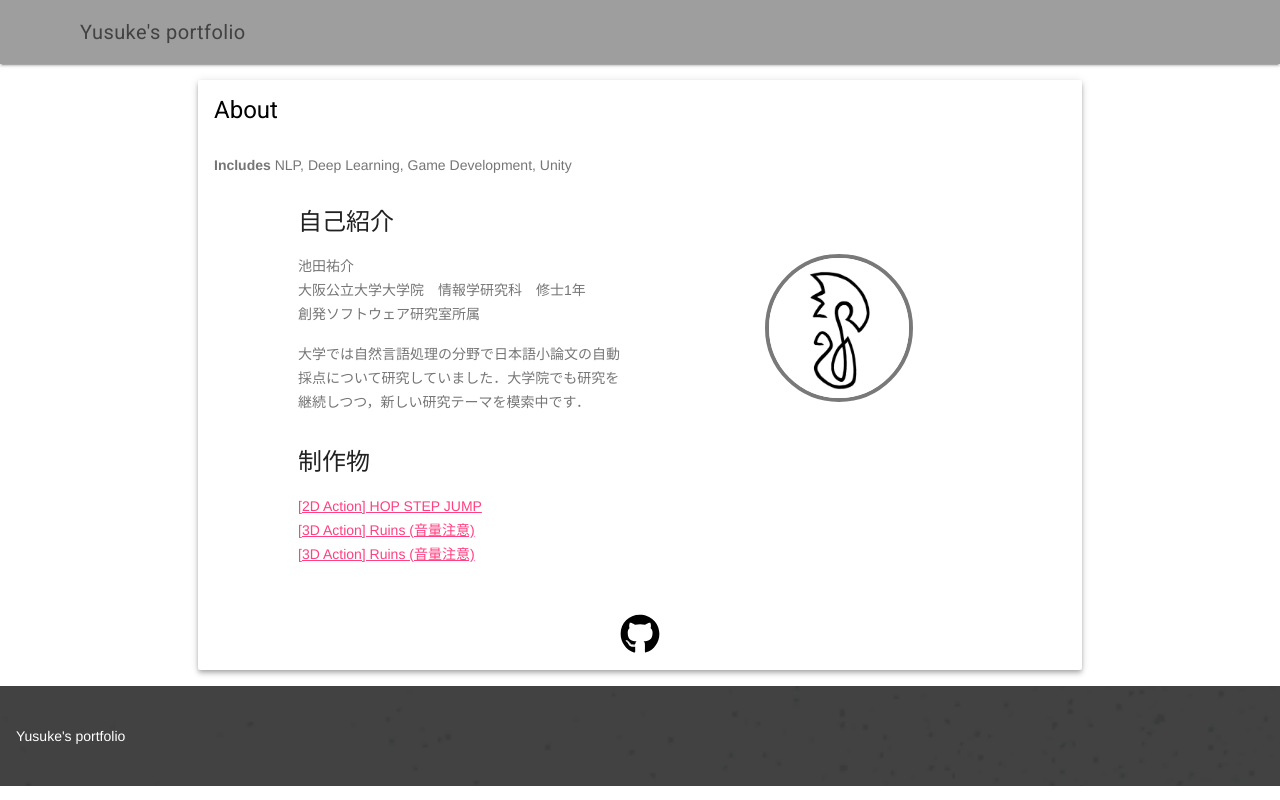
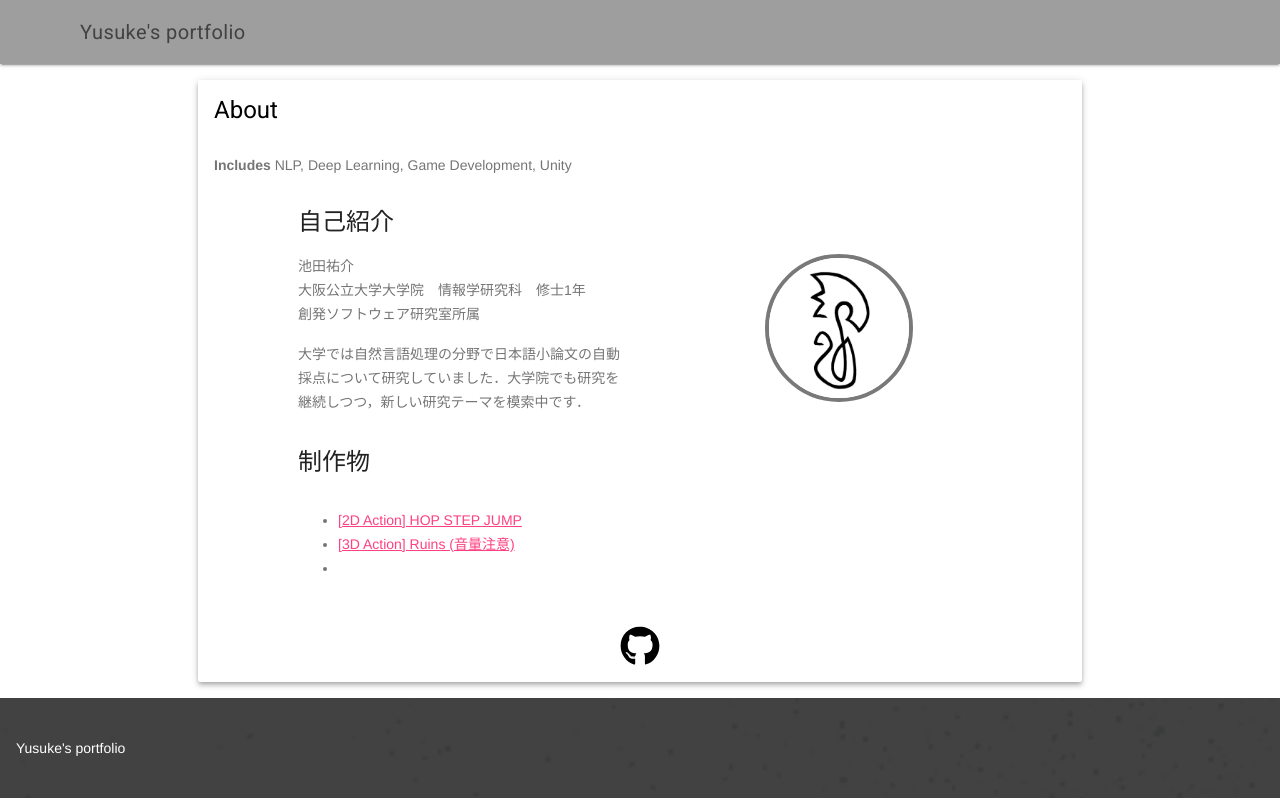
Before and after one commit to yi-10maki/yi-10maki.github.io, a plain HTML site: page index.html in a window 1280 px wide. Drawn offline with nearby package versions, Linux system fonts and the light colour scheme.

Commit message:
Update index.html

```diff
--- a/index.html
+++ b/index.html
@@ -79,11 +79,11 @@
                         <h3 class="mdl-cell mdl-cell--12-col mdl-typography--headline">制作物</h3>
 
                         <div class="mdl-cell mdl-cell--8-col mdl-card__supporting-text no-padding ">
-                            <p>
-                                <a href="https://yi-10maki.github.io/hop_step_jump_web/" target="_blank">[2D Action] HOP STEP JUMP</a> <br>
-                                <a href="https://github.com/yi-10maki">[3D Action] Ruins (音量注意)</a> <br>
-                                <a href="https://github.com/yi-10maki">[3D Action] Ruins (音量注意)</a>
-                            </p>
+                            <ul>
+                                <li><a href="https://yi-10maki.github.io/hop_step_jump_web/" target="_blank">[2D Action] HOP STEP JUMP</a> </li>
+                                <li><a href="https://github.com/yi-10maki">[3D Action] Ruins (音量注意)</a> </li>
+                                <li> </li>
+                            </ul>
                         </div>
 
 
```
